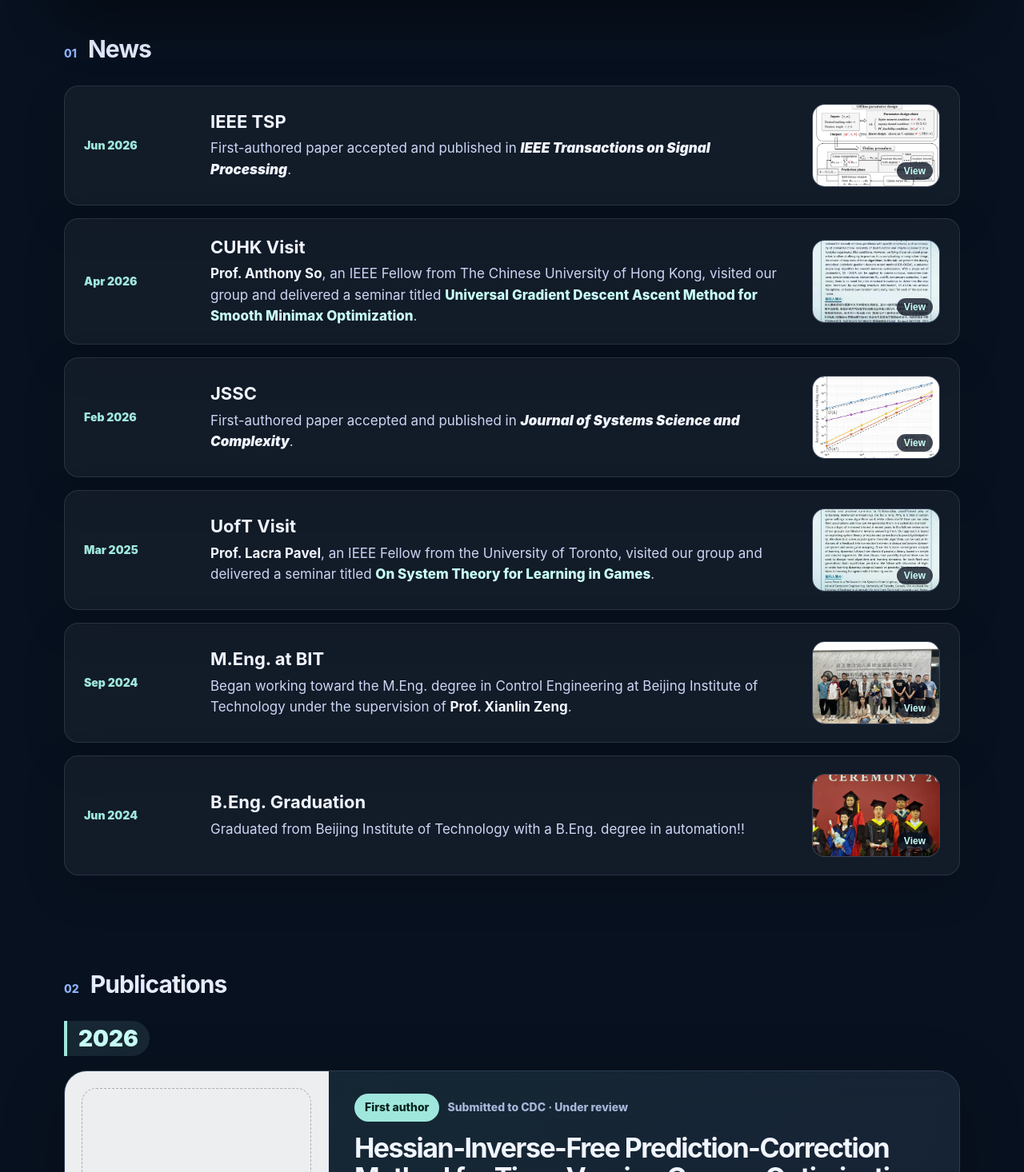
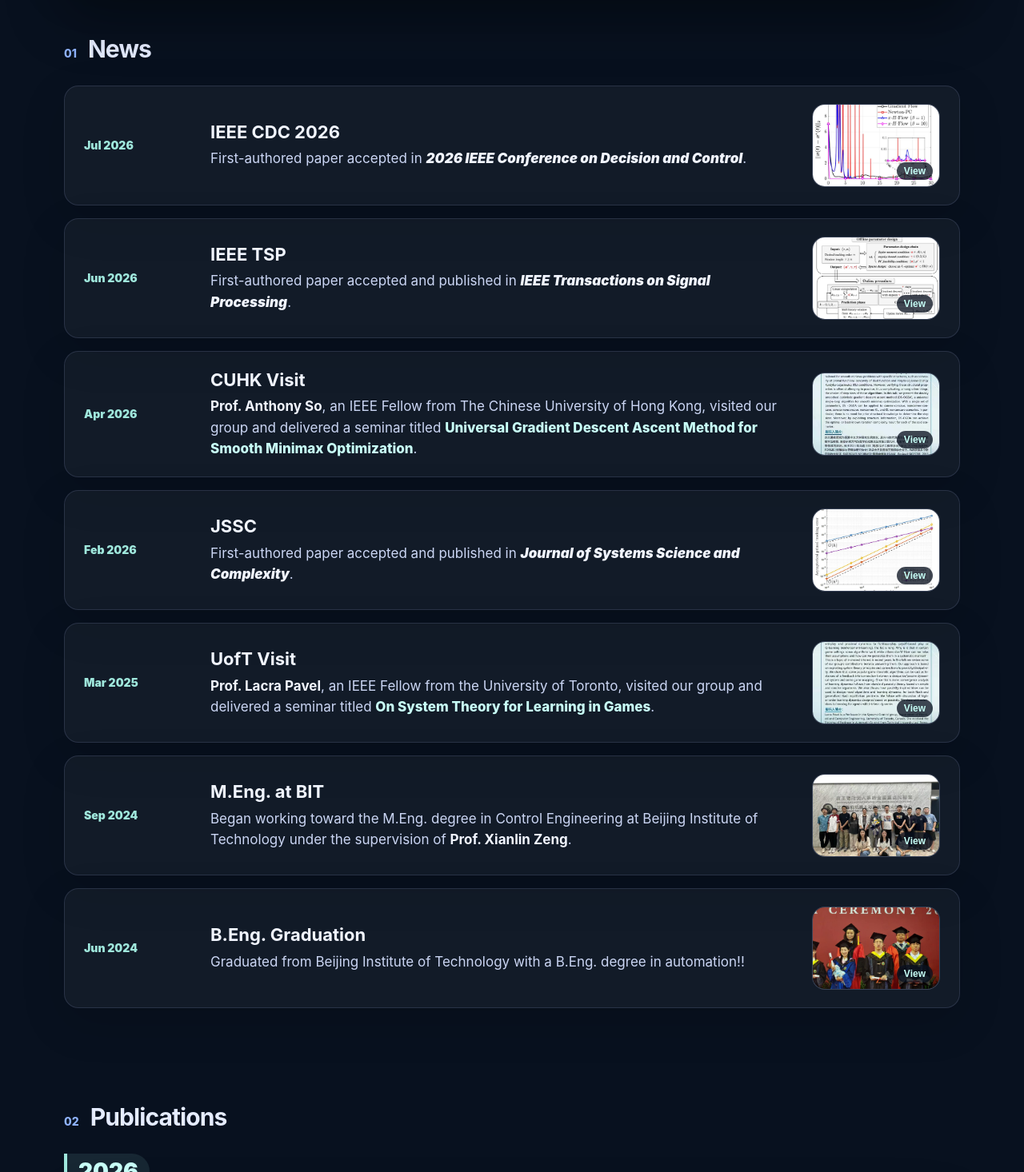
Before and after one commit to Aonuma-Shun/Aonuma-Shun.github.io, a React (Vite) app: page / in a window 1280 px wide. Shown: the part 784-2250 px from the top of the page at 80% size. Built offline with nearby package versions, Linux system fonts and the light colour scheme.

Commit message:
Update website

```diff
--- a/src/App.tsx
+++ b/src/App.tsx
@@ -319,6 +319,19 @@ const quotes: QuoteEntry[] = [
 
 const news: NewsItem[] = [
   {
+    date: 'Jul 2026',
+    title: 'IEEE CDC 2026',
+    text: (
+      <>
+        First-authored paper accepted in{' '}
+        <strong className="journalName">2026 IEEE Conference on Decision and Control</strong>
+        .
+      </>
+    ),
+    image: '/images/originals/news/CDC-2026.png',
+    imageAlt: 'Overview figure for the IEEE CDC 2026 paper',
+  },
+  {
     date: 'Jun 2026',
     title: 'IEEE TSP',
     text: (
@@ -390,6 +403,19 @@ const news: NewsItem[] = [
 ]
 
 const newsZh: NewsItem[] = [
+  {
+    date: '2026 年 7 月',
+    title: 'IEEE CDC 2026',
+    text: (
+      <>
+        第一作者论文被{' '}
+        <strong className="journalName">2026 IEEE Conference on Decision and Control</strong>{' '}
+        录用。
+      </>
+    ),
+    image: '/images/originals/news/CDC-2026.png',
+    imageAlt: 'IEEE CDC 2026 论文示意图',
+  },
   {
     date: '2026 年 6 月',
     title: 'IEEE TSP',
@@ -477,7 +503,7 @@ const publications: Publication[] = [
     venue: '2026 IEEE Conference on Decision and Control',
     year: '2026',
     role: 'First author',
-    status: 'Submitted to CDC · Under review',
+    status: 'Accepted by CDC 2026',
     description:
       'A Hessian-inverse-free prediction-correction method that uses an auxiliary flow to track time-varying convex optimization solutions without explicit matrix inversion.',
     tags: ['CDC', 'Time-varying optimization', 'Hessian-inverse-free'],
@@ -562,7 +588,7 @@ const publicationsZh: Publication[] = [
     venue: '2026 IEEE Conference on Decision and Control',
     year: '2026',
     role: '第一作者',
-    status: '已投稿至 CDC 2026 · 审稿中',
+    status: '已被 CDC 2026 录用',
     description:
       '提出一种无需 Hessian 逆矩阵的预测-校正方法，通过辅助流跟踪时变凸优化问题的最优解，避免显式矩阵求逆。',
     tags: ['CDC', '时变优化', '无需 Hessian 逆'],
```
Also changed, not shown: 2 other files (tests, documents, lock files or other folders).
